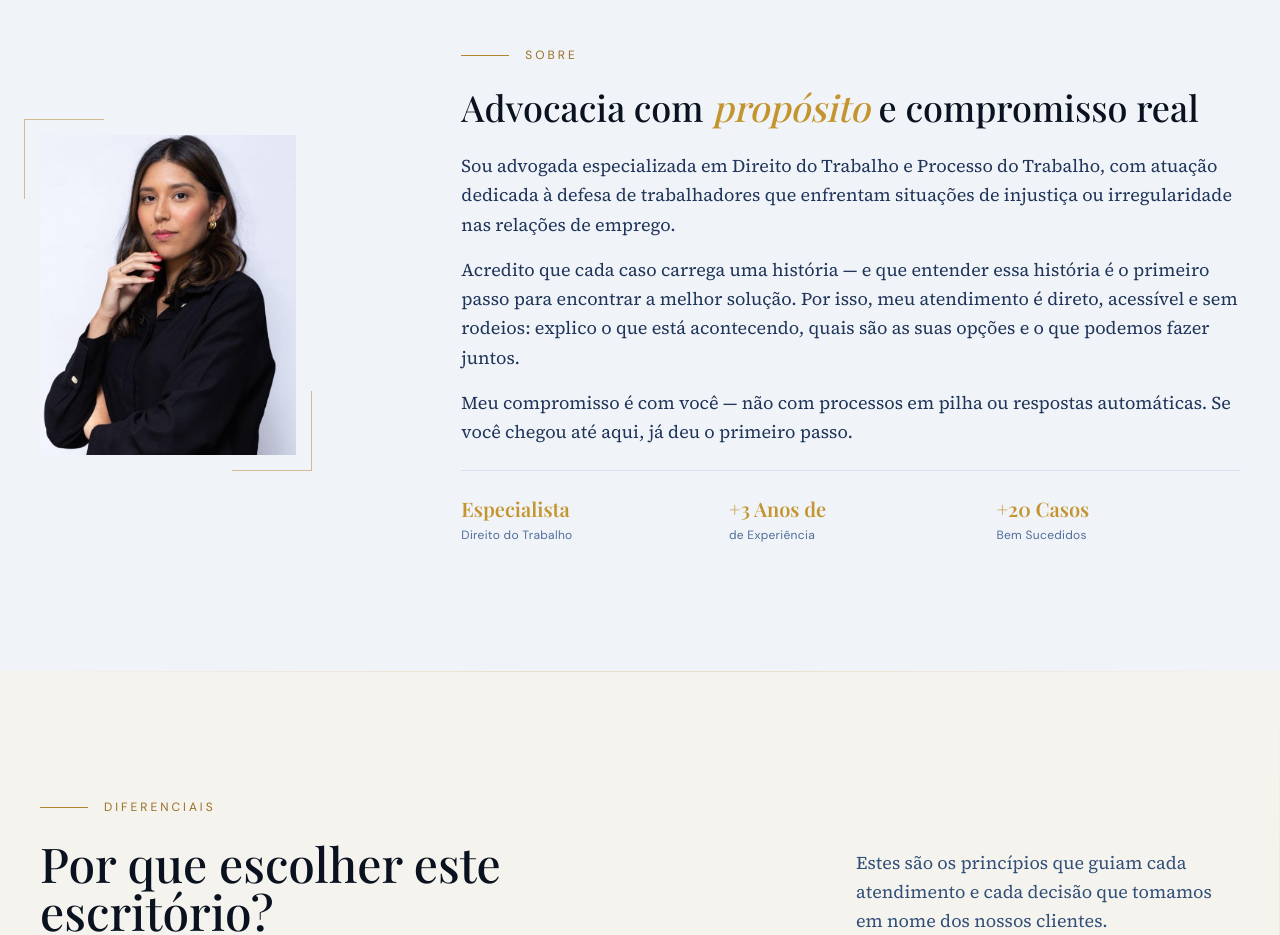
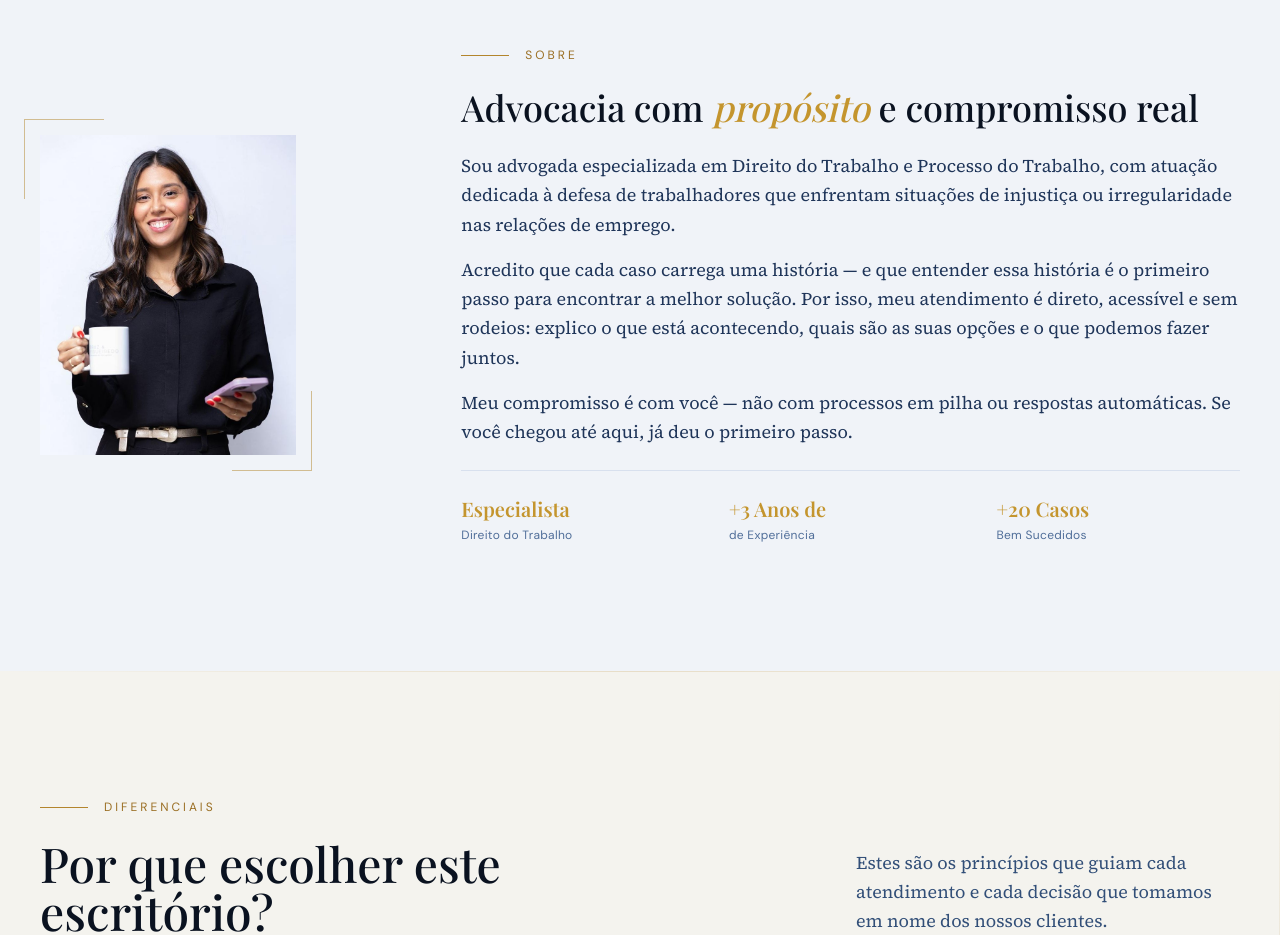
Before and after one commit to edugmenes/site-adv-leticia, a React (Vite) app: page / in a window 1280 px wide. Shown: the part 2060-2995 px from the top of the page. Built offline with nearby package versions, Linux system fonts and the light colour scheme; a web font is replaced by a local one.

Commit message:
Changed about image

```diff
--- a/src/components/About.jsx
+++ b/src/components/About.jsx
@@ -18,7 +18,7 @@ export default function About() {
           <div className="md:col-span-4 flex justify-center md:justify-start" aria-hidden="true">
             <div className="relative w-56 h-72 md:w-64 md:h-80 shrink-0">
               <img
-                src="src/images/foto_03.jpeg"
+                src="src/images/foto_01.jpeg"
                 alt="Dra. Letícia Bertolini — Advogada Trabalhista"
                 className="absolute inset-0 w-full h-full object-cover"
               />
```
